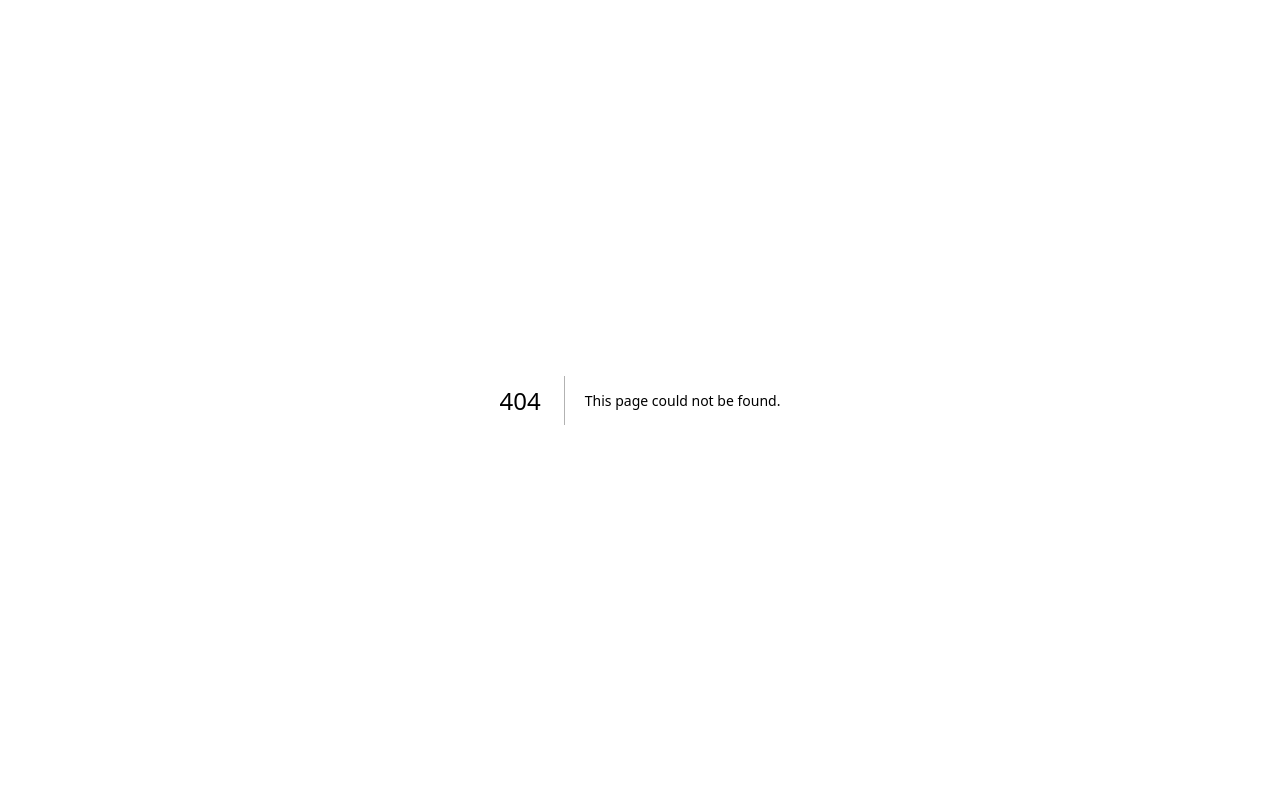
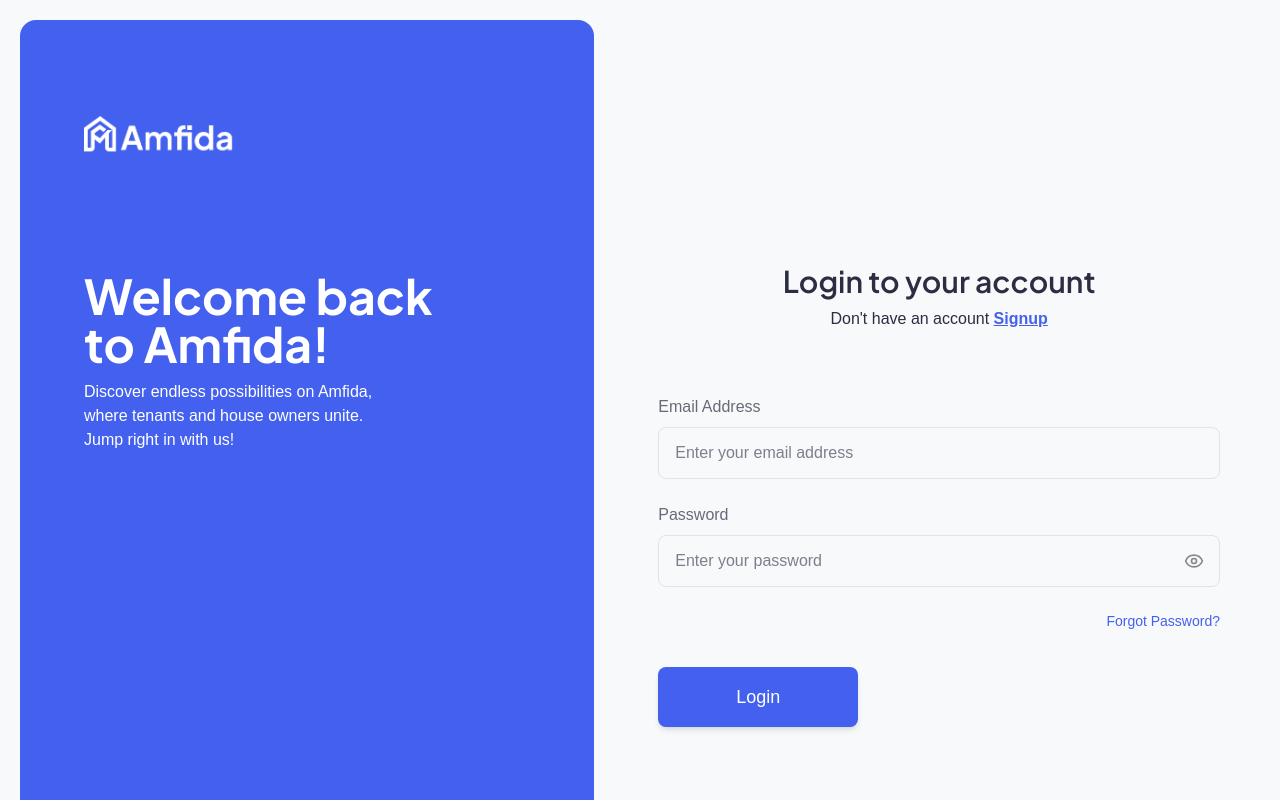
Before and after one commit to oluwaseyipd/amfida, a Next.js app: page /auth/login in a window 1280 px wide. Before the commit this address had no page. Shown: the top 800 px of the page. Built offline with nearby package versions, Linux system fonts and the light colour scheme.

Commit message:
feat: implement login page with form and styling

```diff
--- /dev/null
+++ b/src/app/auth/login/page.tsx
@@ -0,0 +1,120 @@
+"use client"
+
+import Image from 'next/image';
+import Link from 'next/link';
+import { useState } from 'react';
+import { Eye, EyeOff } from 'lucide-react';
+
+export default function Login(){
+    const [showPassword, setShowPassword] = useState(false);
+
+    return(
+        <div className="flex flex-row  items-center gap-6 p-5">
+            {/* Left side */}
+            <div className="flex flex-col justify-between bg-primary-accent w-[700px] h-[950px] py-8 px-16 rounded-2xl">
+
+                        <div className='flex flex-col justify-between h-[400px]'>
+                            {/* Logo */}
+                            <Image
+                                src="/logo-w.png"
+                                width={150}
+                                height={150}
+                                alt="logo"
+                                className='mt-16'
+                            />
+                            {/* Header */}
+                            <div>
+                                <h2 className="font-jakarta font-bold text-5xl text-white">Welcome back<br />to Amfida!</h2>
+                                <p className="w-[300px] font-sans font-light text-white mt-3">
+                                    Discover endless possibilities on Amfida,
+                                    where tenants and house owners unite.
+                                    Jump right in with us!
+                                </p>
+                            </div>
+                        </div>
+                        {/* Sliding reviews */}
+
+                        <div>
+                            <p className="w-[300px] font-sans font-light text-white mt-3">
+                                Discover endless possibilities on Amfida,
+                                where tenants and house owners unite.
+                                Jump right in with us!
+                            </p>
+                        </div>
+            </div>
+
+            {/* Right side  */}
+            <div className="w-[800px] py-6 px-10">
+                {/* Header */}
+                <div className='flex flex-col items-center text-text'>
+                    <h3 className='font-jakarta font-semibold text-3xl'>Login to your account</h3>
+                    <p className='font-sans mt-2'>Don't have an account {" "}
+                         <Link className='font-semibold underline text-primary-accent cursor-pointer' href='/auth/signup'> Signup </Link>
+                    </p>
+                </div>
+
+                <form
+                    action=""
+                    method="post"
+                    className="flex flex-col gap-y-6 font-sans mt-16"
+                >
+                     {/* Email address */}
+                    <div>
+                        <div className="flex flex-col gap-2 w-full">
+                            <label
+                                // htmlFor={email}
+                                className="text-md font-medium text-text/70 font-sans">
+                                Email Address
+                            </label>
+                            <input
+                                //   id={email}
+                                type="text"
+                                placeholder="Enter your email address"
+                                className='form-input'
+                            />
+                        </div>
+                    </div>
+
+                    {/* Password */}
+                    <div>
+                        <div className="flex flex-col gap-2 w-full">
+                            <label
+                                // htmlFor={password}
+                                className="text-md font-medium text-text/70 font-sans">
+                                Password
+                            </label>
+                            <div className="relative flex items-center">
+                                <input
+                                    //   id={password}
+                                    type={showPassword ? "text" : "password"}
+                                    placeholder="Enter your password"
+                                    className='form-input'
+                                />
+
+                                <button
+                                    type="button"
+                                    onClick={() => setShowPassword(!showPassword)}
+                                    className="absolute right-4 text-[#888888] hover:text-[#4A4A4A]"
+                                >
+                                    {showPassword ? <EyeOff className="w-5 h-5" /> : <Eye className="w-5 h-5" />}
+                                </button>
+                            </div>
+                        </div>
+                    </div>
+
+                    <span className='font-sans text-sm text-primary-accent text-right mb-3'>Forgot Password?</span>
+
+
+                    {/* Submit button */}
+                    <button
+                        type="submit"
+                        className="action-btn w-[200px] "
+                    >
+                    Login </button>
+
+                </form>
+
+            </div>
+        </div>
+    );
+}
--- a/src/app/auth/signup/page.tsx
+++ b/src/app/auth/signup/page.tsx
@@ -1,8 +1,9 @@
 "use client"
 
 import Image from 'next/image';
+import Link from 'next/link';
 import { useState } from 'react';
-import { Eye, EyeOff } from 'lucide-react'; // Or any icon library
+import { Eye, EyeOff } from 'lucide-react';
 
 type Role = 'agent' | 'landlord';
 
@@ -53,7 +54,7 @@ export default function Signup() {
                 <div className='text-text'>
                     <h3 className='font-jakarta font-semibold text-3xl'>Create an account</h3>
                     <p className='font-sans mt-2'>Already have an account? {" "}
-                        <span className='font-semibold underline text-primary-accent cursor-pointer'>Login</span>
+                         <Link className='font-semibold underline text-primary-accent cursor-pointer' href='/auth/login'> Login </Link>
                     </p>
                 </div>
 
```
